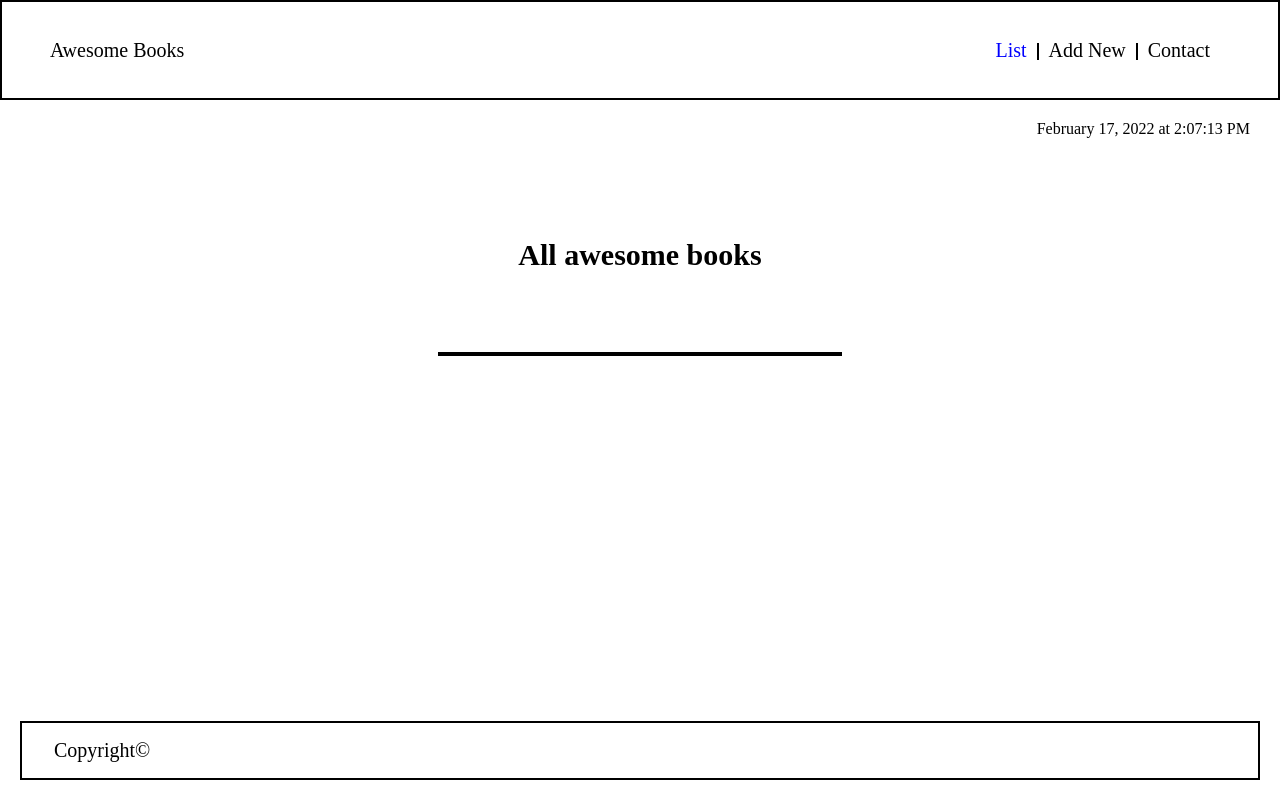
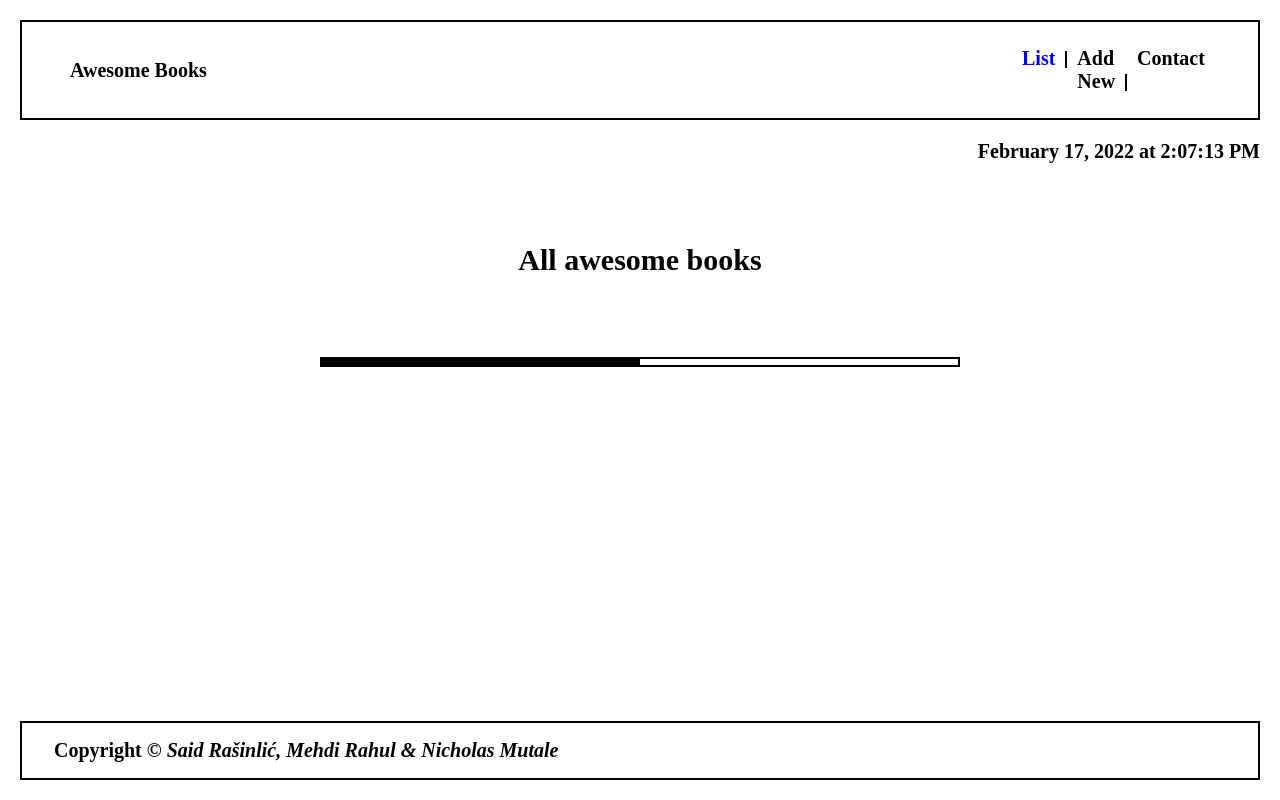
Before and after one commit to SaidRasinlic/AwesomeBooks, a website: page index.html in a window 1280 px wide. Drawn offline with Linux system fonts and the light colour scheme.

Commit message:
Update project

```diff
--- a/index.html
+++ b/index.html
@@ -11,9 +11,9 @@
 
 <body>
 
- <header>
+ <header id="header">
   <nav class="navbar">
-   <a href="#">Awesome Books</a>
+   <a href="#" id="nav-header">Awesome Books</a>
    <ul class="navbar-list">
     <li class="test"><a class="listBtn active" href="#book-list-section">List </a></li>
     <li id="new"><a class="listBtn" href="#book-add-section">Add New</a></li>
@@ -64,7 +64,7 @@
  </main>
 
  <footer id="footer">
-  <p>Copyright&copy;</p>
+  <p>Copyright &copy; <span>Said Rašinlić, Mehdi Rahul &amp; Nicholas Mutale<span></span></p>
  </footer>
 
  <script src="./script.js"></script>
--- a/package.json
+++ b/package.json
@@ -1,7 +1,7 @@
 {
-  "name": "awesomebooks_said",
+  "name": "awesomebooks",
   "version": "1.0.0",
-  "description": "> This is a basic website that allows users to ADD and REMOVE books from a list.",
+  "description": "> This is a basic mobile & desktop website that allows users to ADD and REMOVE books from a list.",
   "main": "script.js",
   "scripts": {
     "test": "echo \"Error: no test specified\" && exit 1"
--- a/style.css
+++ b/style.css
@@ -8,18 +8,11 @@ html {
   box-sizing: inherit;
 }
 
-
-
-/* .navbar {
-  display: flex;
-  justify-content: space-around;
-  align-items: center;
-  border: 1px solid red;
-  margin: 20px 20px;
-} */
+#header {
+  margin: 0 20px;
+}
 
 html, body {
-  height:100%;
   min-height: 100%;
   margin: 0;
   padding: 0;
@@ -35,6 +28,7 @@ html, body {
   align-items: center;
   height: 80px;
   border: 2px solid black;
+  margin: 20px 0;
   width: 100%;
 }
 
@@ -48,9 +42,12 @@ html, body {
   text-decoration: none;
   color: black;
   font-size: 20px;
+  font-weight: bold;
 }
 
-
+#nav-header{
+  font-weight: bold;
+}
 
 .navbar .navbar-list li::after {
   content: '';
@@ -62,49 +59,19 @@ html, body {
   border-right: none;
 }
 
-/*
-.book-list{
-  display: flex;
-  flex-direction: column;
-  border: 2px solid black;
-  margin: 50px auto;
-  width: 70%;
-}
-
-/*  */
-
-
-
-
 #date {
   display: flex;
   justify-content: flex-end;
-  margin: 20px 30px;
-}
-
-/* #header{
-  display: flex;
-  flex-direction: column;
-}
-
-#date {
-  align-self: flex-end;
-}
-
-.navbar {
-  display: flex;
-  justify-content: space-between;
-  align-items: center;
-  border: 2px solid black;
-  padding: 0 20px;
+  margin: 0 20px;
+  font-weight: bold;
+  font-size: 20px;
 }
 
 .navbar a {
 text-decoration: none;
 }
 
-
-.navbar-list{
+.navbar-list {
   display: flex;
   list-style: none;
   justify-content: space-between;
@@ -114,7 +81,6 @@ text-decoration: none;
 .navbar, .navbar-list a {
   text-decoration: none;
 }
-
 
 .container {
   display: flex;
@@ -138,8 +104,9 @@ text-decoration: none;
   padding: 1rem;
 }
 
-.bookDIV:nth-child(odd) { background-color: rgb(170, 169, 169); }
-
+.bookDIV:nth-child(odd) {
+  background-color: rgb(170, 169, 169);
+}
 
 .h-add {
   margin-top: 0;
@@ -162,9 +129,9 @@ form > * {
 button {
   border: solid black 2px;
   box-shadow: 3px 3px;
-} */
+}
 
-#book-contact-section, #book-add-section,#book-list-section{
+#book-contact-section, #book-add-section,#book-list-section {
   display: none;
 }
 
@@ -173,23 +140,20 @@ button {
   min-height: 100%;
   float:left;
   margin-bottom: 8rem;
-
+  width: 50%;
 }
 
 #book-contact-section {
   display: none;
   flex-direction: column;
   align-items: center;
-  /* margin: 50px auto; */
   font-weight: 700;
+  font-size: 20px;
 }
-
-
 
 .section.active {
   display: block !important;
 }
-
 
 #footer {
   position: fixed;
@@ -205,7 +169,11 @@ button {
   padding: 1rem;
   padding-left: 2rem;
   border: 2px solid black;
+  font-weight: bold;
+}
 
+#footer span{
+  font-style: italic;
 }
 
 #dateWrapper {
@@ -217,7 +185,6 @@ button {
  flex-direction: column;
  justify-content: center;
  align-items: center;
-
 }
 
 .section {
@@ -227,9 +194,9 @@ button {
   align-items: center;
 }
 
-#book-add-section{
+#book-add-section {
  flex-direction: column;
-width: 40%;
+ width: 40%;
 }
 
 #formSection{
@@ -250,6 +217,7 @@ width: 40%;
   width: 100%;
   padding: 5px;
   border: 2px solid black;
+  font-weight: bold;
 }
 
 h1 {
@@ -270,15 +238,17 @@ button {
   border: 1px solid;
   padding: 10px;
   box-shadow: 5px 5px black;
+  font-weight: bold;
 }
-button:hover{
-background-color: rgba(114, 97, 97, 0.596);
+
+button:hover {
+  background-color: rgba(114, 97, 97, 0.596);
 }
 
 #book-list-container {
   border: 2px solid black;
+}
 
-}
 .bookDIV {
   display: flex;
   justify-content: space-between;
```
Also changed, not shown: script.js (+0 -89 lines), usefulCommands.txt (deleted, +0 -36 lines), Awesome-Books-Desktop.png (deleted), README.md, eslintrc.json (renamed from .eslintrc.json), img/Awesome-Books-Mobile.png (renamed from Awesome-Books-Mobile.png), img/Desktop-Awesome-Books.png (added), stylelintrc.json (renamed from .stylelintrc.json), 1 other file.
